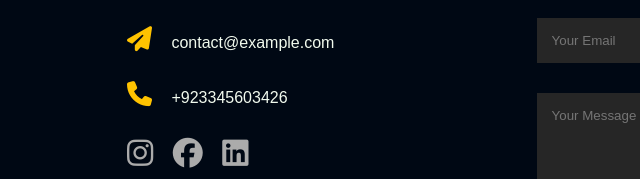
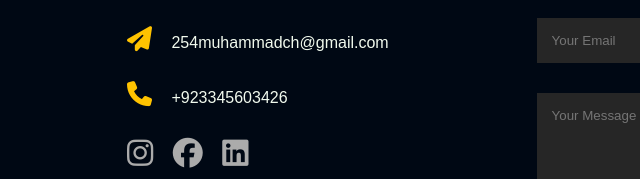
Before and after one commit to stallionn/portfolio, a plain HTML site: page index.html in a window 1280 px wide. Shown: the part 2831-3010 px from the top of the page, 1-641 px from the left. Drawn offline with nearby package versions, Linux system fonts and the light colour scheme.

Commit message:
Update index.html

```diff
--- a/index.html
+++ b/index.html
@@ -157,7 +157,7 @@
                                 <div class="row">
                                     <div class="contact-left">
                                           <h1 class="sub-title">Contact Me</h1>
-                                          <p><i class="fa-solid fa-paper-plane"></i> contact@example.com</p>
+                                          <p><i class="fa-solid fa-paper-plane"></i> 254muhammadch@gmail.com</p>
                                           <p><i class="fa-solid fa-phone"></i> +923345603426</p>
                                           <div class="social-icons">
                                             <a href="https://www.instagram.com/ali_m_chaudhry/#"><i class="fa-brands fa-instagram"></i></a>
```
